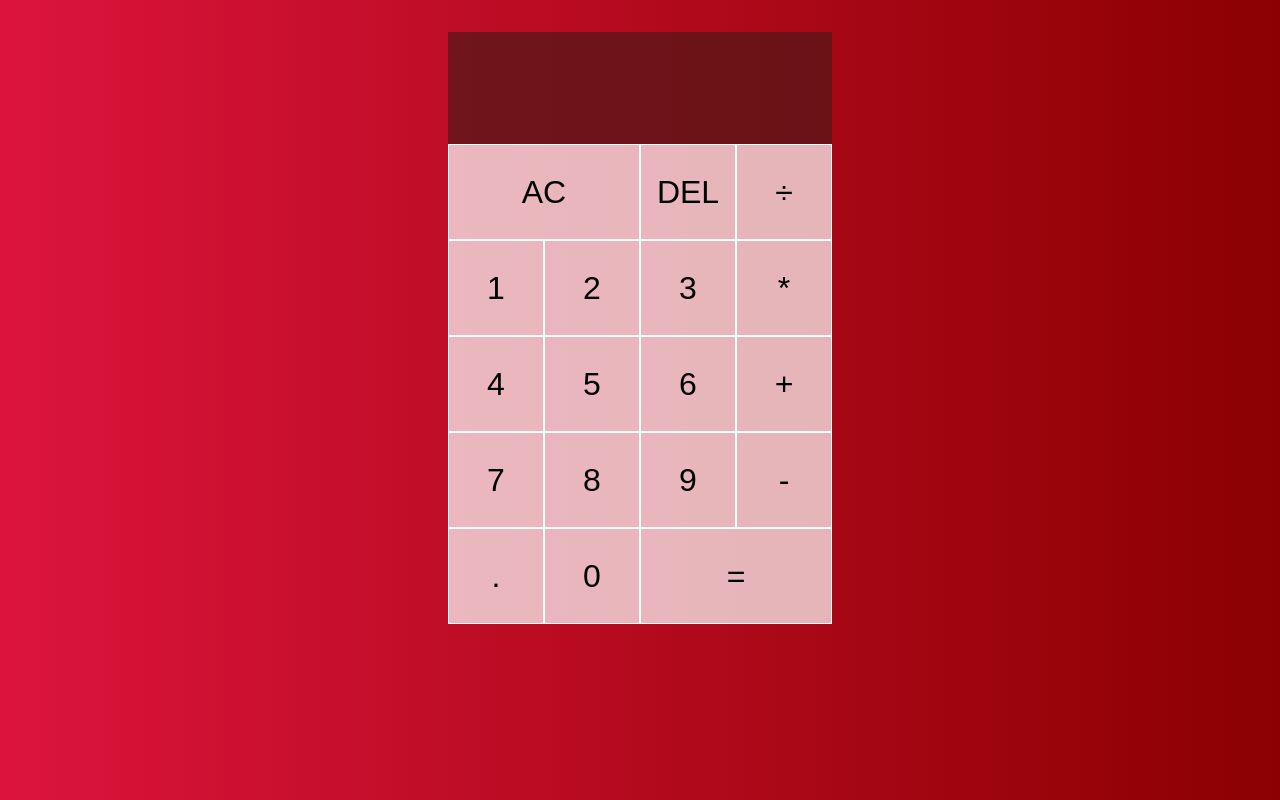
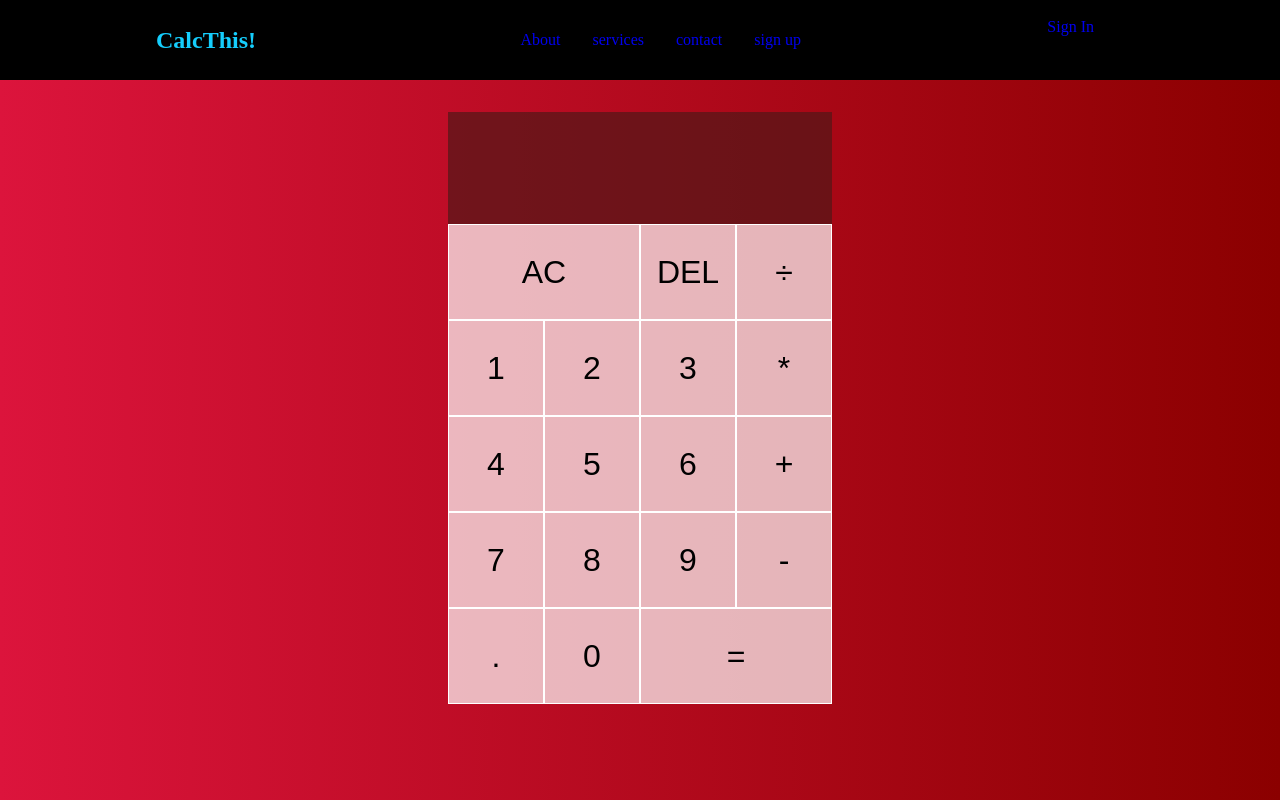
Before and after one commit to notIGR/Basic-Calculator, a React (Vite) app: page / in a window 1280 px wide. Built offline with nearby package versions, Linux system fonts and the light colour scheme.

Commit message:
added some styling

```diff
--- a/src/App.jsx
+++ b/src/App.jsx
@@ -2,6 +2,8 @@ import { useReducer } from "react"
 import DigitButton from "./components/digit-button"
 import OperationButton from "./components/operations-button"
 import "./styles.css"
+import { BrowserRouter as Router} from 'react-router-dom'
+import Navbar from "./components/nav-bar/index"
 
 export const ACTIONS = {
   ADD_DIGIT: "add-digit",
@@ -135,6 +137,9 @@ function App() {
   )
 
   return (
+    <Router>
+      <Navbar />
+
     <div className="calculator-grid">
       <div className="output">
         <div className="previous-operand">
@@ -172,6 +177,7 @@ function App() {
         =
       </button>
     </div>
+    </Router>
   )
 }
 
--- a/src/components/nav-bar/index.jsx
+++ b/src/components/nav-bar/index.jsx
@@ -1,4 +1,5 @@
 import React from 'react';
+import {Nav, NavLink, Bars, NavMenu, NavBtn, NavBtnLink} from './navBar';
 
 const Navbar= () => {
 
@@ -6,7 +7,7 @@ const Navbar= () => {
         <>
             <Nav>
                 <NavLink to="/">
-                    <h1>LOGO</h1>
+                <h1>CalcThis!</h1>
                 </NavLink>
                 <Bars>
 
--- a/src/components/nav-bar/navBar.jsx
+++ b/src/components/nav-bar/navBar.jsx
@@ -12,7 +12,7 @@ export const Nav = styled.nav`
 `
 
 export const NavLink = styled(Link)`
-color: #fff;
+color: ##77bb0a;
 display: flex;
 align-items: center;
 text-decoration: none;
@@ -58,7 +58,7 @@ margin-right: 24px;
 }
 `
 
-export const NavBtnLink = styled(link)`
+export const NavBtnLink = styled(Link)`
 border-radius: 4px;
 background: #256cel;
 padding: 10px 22px;
```
